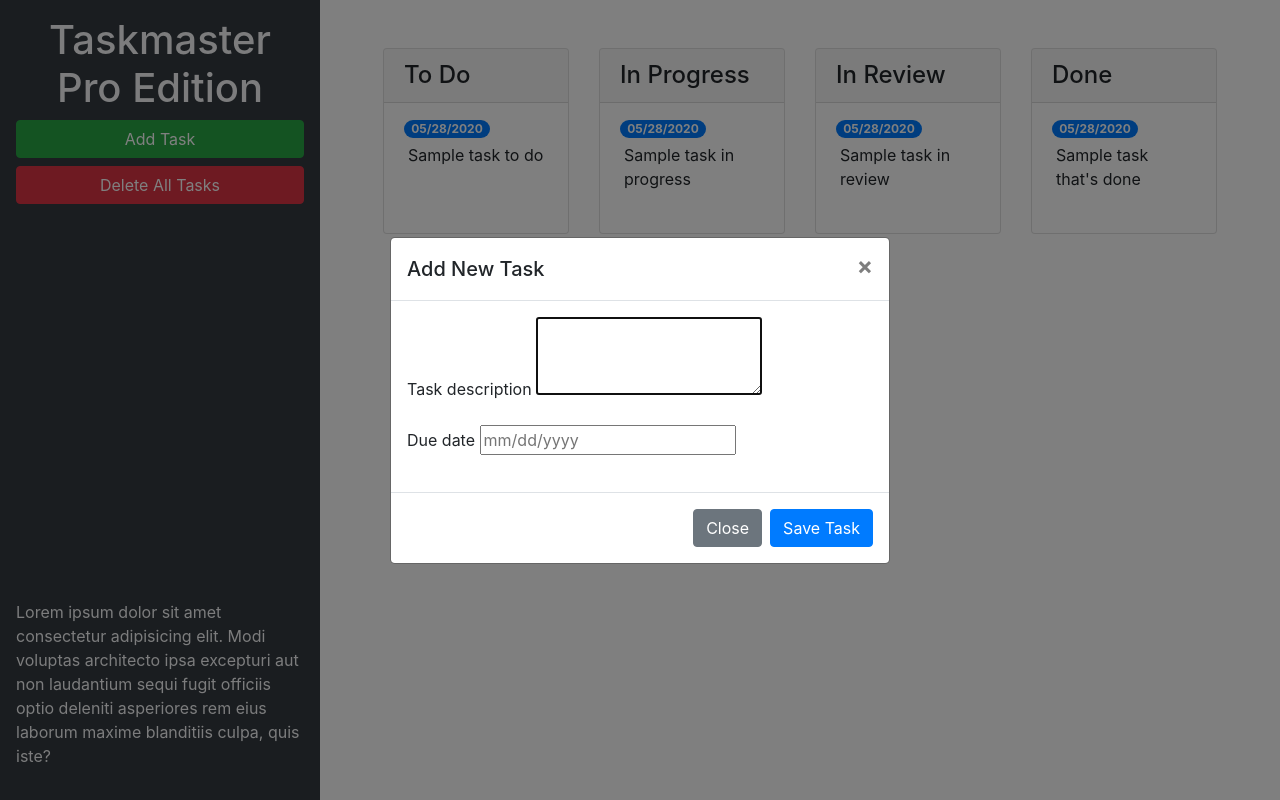
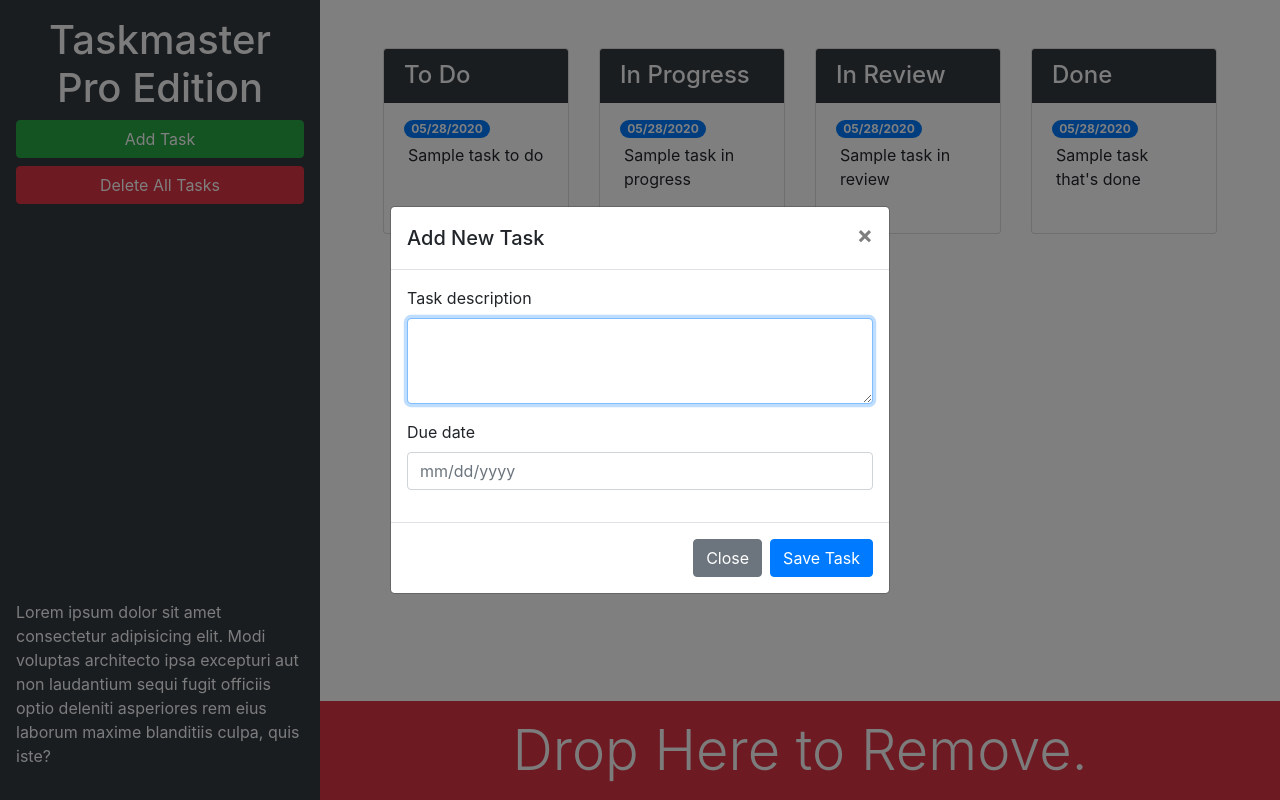
Before and after one commit to JessVarghese/taskmaster_pro_edition, a plain HTML site: page index.html in a window 1280 px wide. Both pictures are taken after a click on the button "Add Task". Drawn offline with nearby package versions, Linux system fonts and the light colour scheme.

Commit message:
updated task boxes and added drop zone

```diff
--- a/index.html
+++ b/index.html
@@ -13,22 +13,22 @@
 <body>
 
   <div class="row min-vh-100 no-gutters">
-    <header class="col-12 col-lg-3 bg-dark text-light d-flex flex-column p-4 p-lg-3">
+    <header class="col-12 col-lg-3 bg-dark text-light sticky-top d-flex flex-column p-4 p-lg-3">
       <h1 class="text-center">Taskmaster Pro Edition</h1>
       <button id="create-task" class="btn btn-block btn-success" data-toggle="modal" data-target="#task-form-modal">Add
         Task</button>
       <button id="remove-tasks" class="btn btn-block btn-danger">Delete All Tasks</button>
-      <p class="mt-auto">Lorem ipsum dolor sit amet consectetur adipisicing elit. Modi voluptas architecto ipsa
+      <p class="mt-auto d-none d-lg-block"> Lorem ipsum dolor sit amet consectetur adipisicing elit. Modi voluptas architecto ipsa
         excepturi aut non
         laudantium sequi fugit officiis optio deleniti asperiores rem eius laborum maxime blanditiis culpa, quis iste?
       </p>
     </header>
-    <main class="col-12 col-lg-9">
+    <main class="col-12 col-lg-9 d-flex flex-column">
       <div class="m-5 row justify-content-around">
             <!--todo start-->
             <div class="col-12 col-md-6 col-xl-3 mb-3">
               <div class="card">
-            <h4 class="card-header">To Do</h4>
+                <h4 class="card-header text-light bg-dark">To Do</h4>
                 <ul id="list-toDo" class="list-group list-group-flush">
                   <li class="list-group-item">
                     <span class="badge badge-primary badge-pill">05/28/2020</span>
@@ -41,7 +41,7 @@
           <!-- in progress start -->
           <div class="col-12 col-md-6 col-xl-3 mb-3">
             <div class="card">
-          <h4 class="card-header">In Progress</h4>
+              <h4 class="card-header text-light bg-dark">In Progress</h4>
               <ul id="list-inProgress" class="list-group list-group-flush">
                   <li class="list-group-item">
                     <span class="badge badge-primary badge-pill">05/28/2020</span>
@@ -54,7 +54,7 @@
           <!-- in review start -->
       <div class="col-12 col-md-6 col-xl-3 mb-3">
         <div class="card">
-      <h4 class="card-header">In Review</h4>
+          <h4 class="card-header text-light bg-dark">In Review</h4>
           <ul id="list-inReview" class="list-group list-group-flush">
             <li class="list-group-item">
               <span class="badge badge-primary badge-pill">05/28/2020</span>
@@ -67,7 +67,7 @@
       <!-- done start -->
       <div class="col-12 col-md-6 col-xl-3 mb-3">
         <div class="card">
-      <h4 class="card-header">Done</h4>
+          <h4 class="card-header text-light bg-dark">Done</h4>
           <ul id="list-done" class="list-group list list-group-flush">
             <li class="list-group-item">
               <span class="badge badge-primary badge-pill">05/28/2020</span>
@@ -76,10 +76,17 @@
           </ul>
         </div>
       </div>
+  </div>
       <!-- done end -->
+      <div class="mt-auto" id="trash">
+        <div class="w-100 bg-danger p-3 text-center text-light display-4">
+          Drop Here to Remove.
+        </div>
       </div>
     </main>
   </div>
+
+
 
   <!-- Modal -->
   <div class="modal fade" id="task-form-modal" tabindex="-1" role="dialog" aria-labelledby="task-form-modal"
@@ -96,11 +103,11 @@
           <form>
             <div class="form-group">
               <label for="modalTaskDescription">Task description</label>
-              <textarea id="modalTaskDescription" rows="3"></textarea>
+              <textarea id="modalTaskDescription" rows="3" class="form-control"></textarea>
             </div>
             <div class="form-group">
               <label for="modalDueDate">Due date</label>
-              <input type="text" id="modalDueDate" placeholder="mm/dd/yyyy" autocomplete="off" />
+              <input type="text" class="form-control"id="modalDueDate" placeholder="mm/dd/yyyy" autocomplete="off" />
             </div>
           </form>
         </div>
```
Lines whose indentation alone changed are shown as unchanged.
